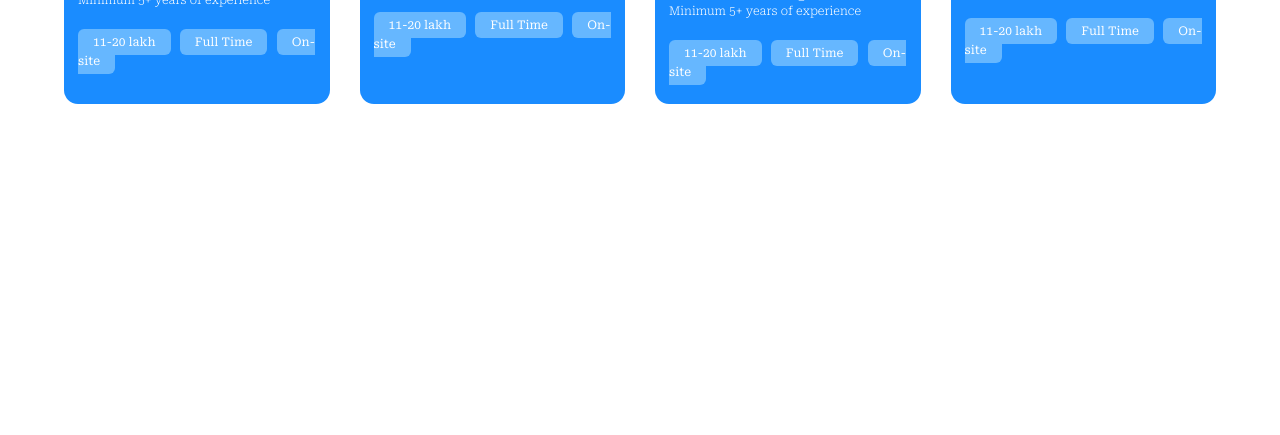
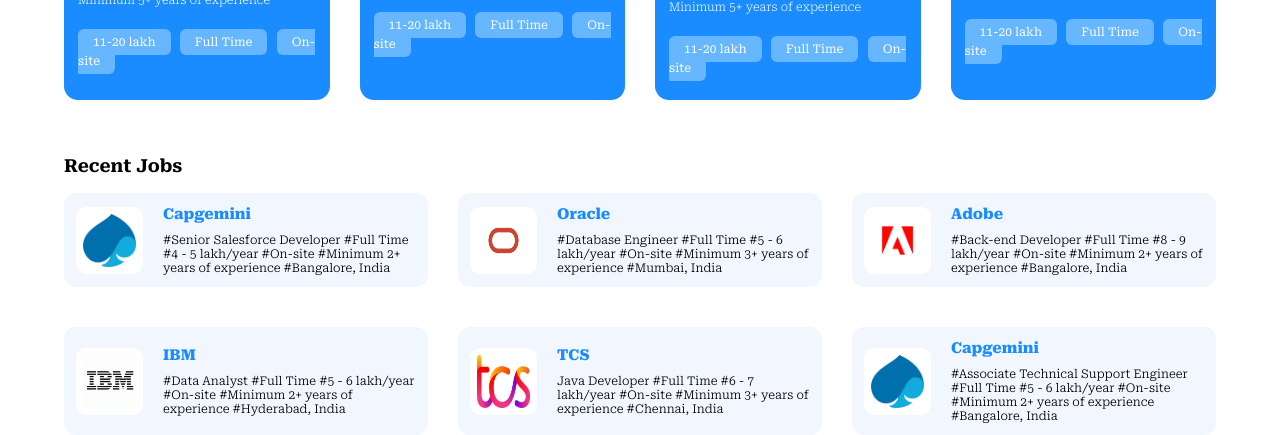
Before and after one commit to Frokesy/NowUrTurn, a website: page index.html in a window 1280 px wide. Shown: the part 516-951 px from the top of the page. Before the commit the page ends 800 px from the top, so only its background shows below. Drawn offline with Linux system fonts and the light colour scheme.

Commit message:
designed recent jobs component

```diff
--- a/index.css
+++ b/index.css
@@ -128,7 +128,7 @@
 .jobs-section .job-card img {
     width: 2.5rem;
     background-color: #fff;
-    padding: 7px;
+    padding: 5px;
     border-radius: 10px;
     margin-right: 12px;
 }
@@ -174,3 +174,52 @@
     background-color: #66b7ff;
     border-radius: 6px;
 }
+
+.recent-jobs-container .job-card {
+    background-color: #f2f7ff;
+    display: flex;
+    align-items: center;
+    padding: 12px 12px;
+    border-radius: 12px;
+}
+
+.recent-jobs-container .job-card .img-container {
+    background-color: #fff;
+    display: flex;
+    align-items: center;
+    padding: 7px;
+    border-radius: 10px;
+    justify-content: center;
+}
+
+.recent-jobs-container .job-card img {
+    width: 53px;
+    height: 53px;
+}
+
+.recent-jobs-container .job-card .content {
+    margin-left: 20px
+}
+
+.recent-jobs-container .job-card .content h4 {
+    font-weight: 800;
+    font-size: 15px;
+    color: #1a8cff;
+}
+
+.recent-jobs-container .job-card .content p {
+    font-weight: 300;
+    font-size: 12px;
+    margin-top: 10px;
+}
+
+.recent-jobs-container {
+    display: grid;
+    grid-template-columns: 1fr 1fr 1fr;
+    gap: 40px 30px;
+    margin-top: 2px;
+}
+
+.recent-jobs {
+    margin-top: 5vh;
+}
--- a/index.html
+++ b/index.html
@@ -136,6 +136,74 @@
                 </div>
             </div>
         </div>
+
+
+        <div class="recent-jobs">
+            <h2 class="header">Recent Jobs</h2>
+
+            <div class="recent-jobs-container">
+                <div class="job-card">
+                    <div class="img-container">
+                        <img src="/assets/capgemini.png" alt="job-img">
+                    </div>
+                    <div class="content">
+                        <h4>Capgemini</h4>
+                        <p>#Senior Salesforce Developer #Full Time #4 - 5 lakh/year #On-site #Minimum 2+ years of experience #Bangalore, India</p>
+                    </div>
+                </div>
+
+                <div class="job-card">
+                    <div class="img-container">
+                        <img src="/assets/oracle.png" alt="job-img">
+                    </div>
+                    <div class="content">
+                        <h4>Oracle</h4>
+                        <p>#Database Engineer #Full Time #5 - 6 lakh/year #On-site #Minimum 3+ years of experience #Mumbai, India</p>
+                    </div>
+                </div>
+
+                <div class="job-card">
+                    <div class="img-container">
+                        <img src="/assets/adobe.png" alt="job-img">
+                    </div>
+                    <div class="content">
+                        <h4>Adobe</h4>
+                        <p>#Back-end Developer #Full Time #8 - 9 lakh/year #On-site #Minimum 2+ years of experience #Bangalore, India</p>
+                    </div>
+                </div>
+
+                <div class="job-card">
+                    <div class="img-container">
+                        <img src="/assets/ibm.jpeg" alt="job-img">
+                    </div>
+                    <div class="content">
+                        <h4>IBM</h4>
+                        <p>#Data Analyst #Full Time #5 - 6 lakh/year #On-site #Minimum 2+ years of experience #Hyderabad, India</p>
+                    </div>
+                </div>
+
+                <div class="job-card">
+                    <div class="img-container">
+                        <img src="/assets/tcs.png" alt="job-img">
+                    </div>
+                    <div class="content">
+                        <h4>TCS</h4>
+                        <p>Java Developer #Full Time #6 - 7 lakh/year #On-site #Minimum 3+ years of experience #Chennai, India</p>
+                    </div>
+                </div>
+
+                <div class="job-card">
+                    <div class="img-container">
+                        <img src="/assets/capgemini.png" alt="job-img">
+                    </div>
+                    <div class="content">
+                        <h4>Capgemini</h4>
+                        <p>#Associate Technical Support Engineer #Full Time #5 - 6 lakh/year #On-site #Minimum 2+ years of experience #Bangalore, India</p>
+                    </div>
+                </div>
+            </div>
+
+        </div>
     </div>
     <script type="module" src="/index.js"></script>
 </body>
```
Also changed, not shown: assets/adobe.png (added), assets/capgemini.png (added), assets/ibm.jpeg (added), assets/oracle.png (added).
